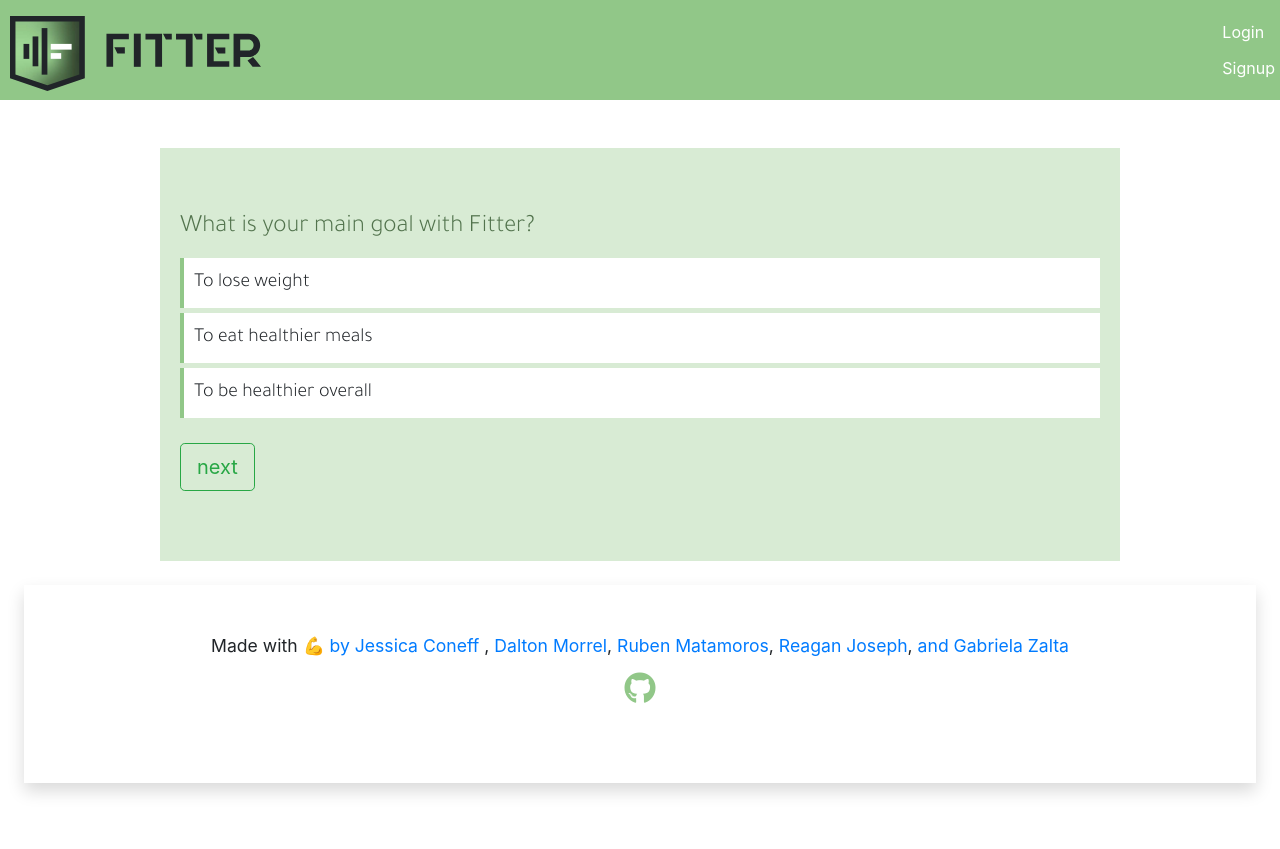
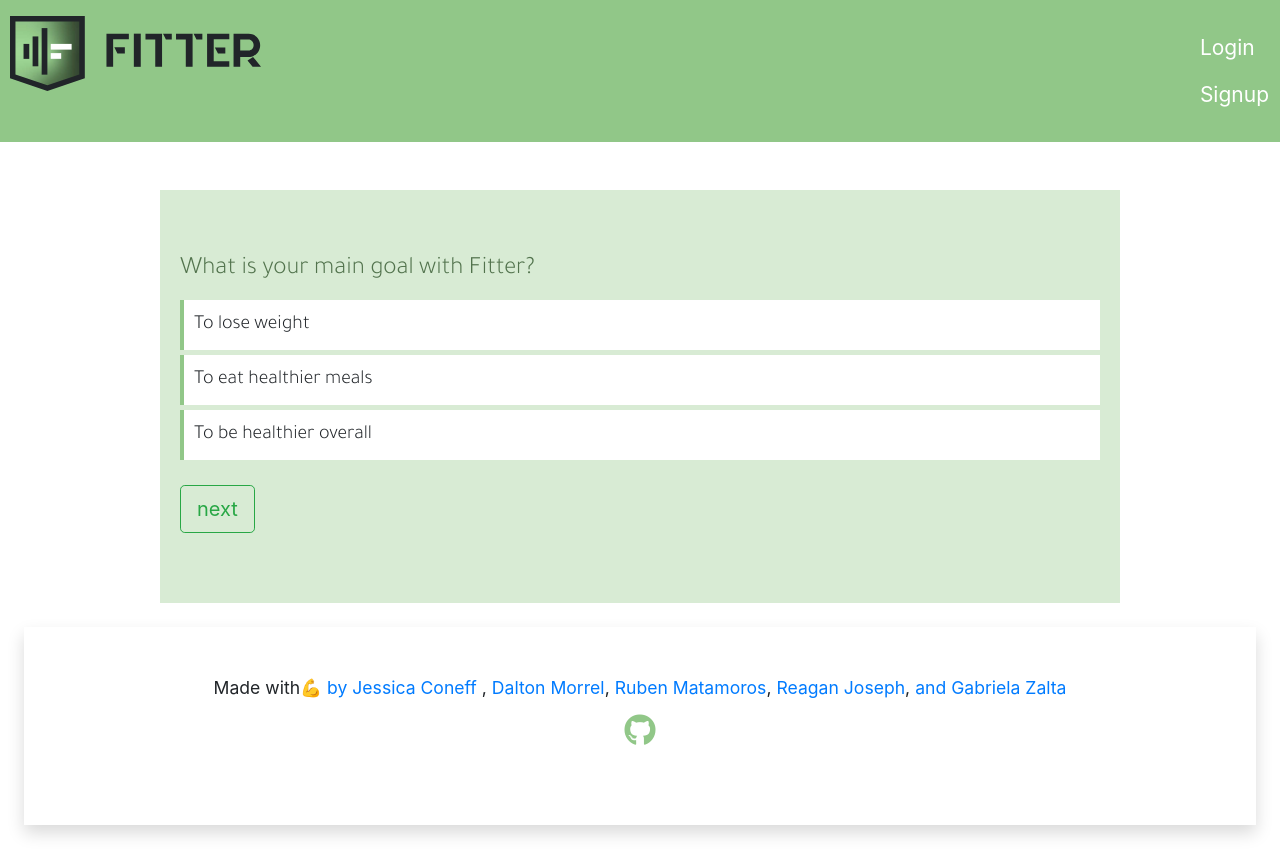
Before and after one commit to valiantcreative33/fitter, a React (Create React App) app in the folder client/: page /quiz in a window 1280 px wide. Before the commit the page ends 807 px from the top, so only its background shows below. Built offline with nearby package versions, Linux system fonts and the light colour scheme; a web font is replaced by a local one.

Commit message:
fixed calendar refresh bug

```diff
--- a/client/src/App.css
+++ b/client/src/App.css
@@ -70,11 +70,11 @@
   flex-direction: row;
 }
 .nav-link {
-  font-size: 28px;
-  font-family: 'Tajawal', sans-serif;
+  font-size: 21px;
+  /* font-family: 'Tajawal', sans-serif; */
 }
 .nav-link:hover {
-  background-color: rgba(255, 255, 255, 0.164);
+  background-color: rgba(255, 255, 255, 0.164) ;
   border-radius: 10px;
 }
 
@@ -84,11 +84,6 @@
   background-size: cover;
   width: 100%;
 }
-
-/* .landingPg {
-  margin-left: -390px;
-  margin-right: -390px;
-} */
 
 .body-text {
   font-size: 22px;
--- a/client/src/components/Footer/index.js
+++ b/client/src/components/Footer/index.js
@@ -7,7 +7,13 @@ function Footer() {
                 <div className="col-1"></div>
                 <div className="text-center col">
                 <p className="card-title">
-                        Made with 💪
+                        Made with
+                        <span
+                        role="img"
+                        aria-label="workout"
+                        >
+                         💪
+                        </span>
                         <a href="https://github.com/jconeff"> by Jessica Coneff</a> ,
                         <a href="https://github.com/Dmorrel7"> Dalton Morrel</a>,
                         <a href="https://github.com/valiantcreative33"> Ruben Matamoros</a>,
--- a/client/src/components/Header/HeaderElements.js
+++ b/client/src/components/Header/HeaderElements.js
@@ -4,7 +4,7 @@ import styled from 'styled-components';
 
 export const Nav = styled.nav`
   background: #91c788;
-  height: 100px;
+  height: 142px;
   display: flex;
   justify-content: space-between;
   padding: 0.6rem calc((100vw - 1400px) / 2);
@@ -16,7 +16,7 @@ export const Nav = styled.nav`
 export const NavLink = styled(Link)`
   color: #fff;
   display: flex;
-  align-items: left;
+  align-items: right;
   text-decoration: none;
   padding: 1 1rem;
   height: 100%;
--- a/client/src/components/Header/index.js
+++ b/client/src/components/Header/index.js
@@ -27,14 +27,14 @@ const Header = () => {
               <div>
                 {Auth.loggedIn() ? (
                   <>
-                    <NavLink to="/profile" activeStyle>Profile</NavLink>
-                      <a href="/"  onClick={logout} activeStyle>Logout</a>
-                    <NavLink to="/quiz" activeStyle>Set up Your Health Goals!</NavLink>
+                    <NavLink className="nav-link" to="/profile" activeStyle>Profile</NavLink>
+                      <a className="nav-link" href="/"  onClick={logout} activeStyle>Logout</a>
+                    <NavLink className="nav-link" to="/quiz" activeStyle>Set up Your Health Goals!</NavLink>
                   </>
                 ) : (
                   <>
-                    <NavLink to="/login" activeStyle>Login</NavLink>
-                    <NavLink to="/signup" activeStyle>Signup</NavLink>
+                    <NavLink className="nav-link" to="/login" activeStyle>Login</NavLink>
+                    <NavLink className="nav-link" to="/signup" activeStyle>Signup</NavLink>
                   </>
                 )}
               </div>
--- a/client/src/pages/Home.js
+++ b/client/src/pages/Home.js
@@ -32,7 +32,7 @@ const Home = () => {
             <StoryForm />
           </div>
         )}
-        <div className={`col-12 mb-3 p-2 m-5 body-text ${loggedIn && 'col-lg-8'}`} >
+        <div className={`col-10 mb-3 p-2 m-5 body-text ${loggedIn && 'col-lg-8'}`} >
           {loading ? (
             <div className="body-title">Loading...</div>
           ) : (
--- a/client/src/pages/Profile.js
+++ b/client/src/pages/Profile.js
@@ -47,10 +47,12 @@ const Profile = () => {
             // clear form value
             setWeekday(weekday);
             setActivityName('');
+            window.location.reload(false);
         } catch (e) {
                 console.error(e);
         }
     };
+
   return (
 
     <main className="body-card m-4 pb-1">
```
